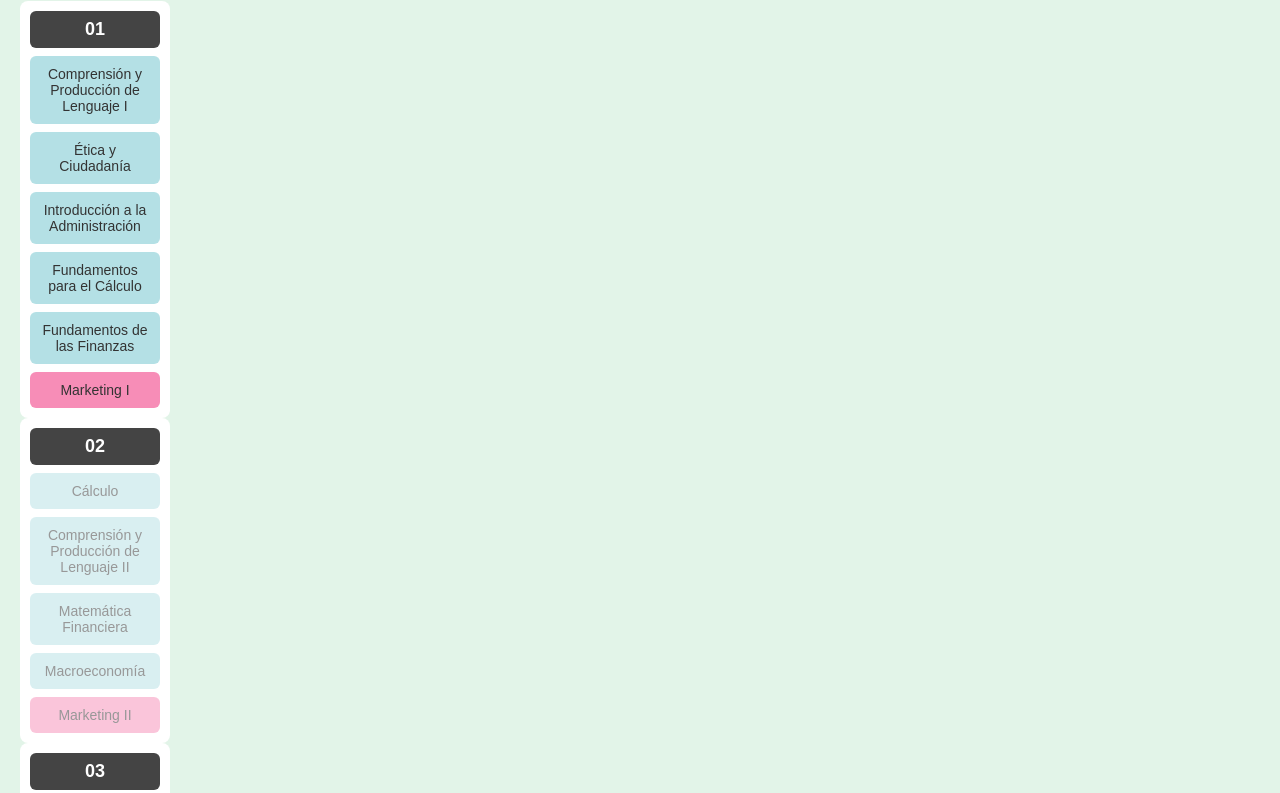
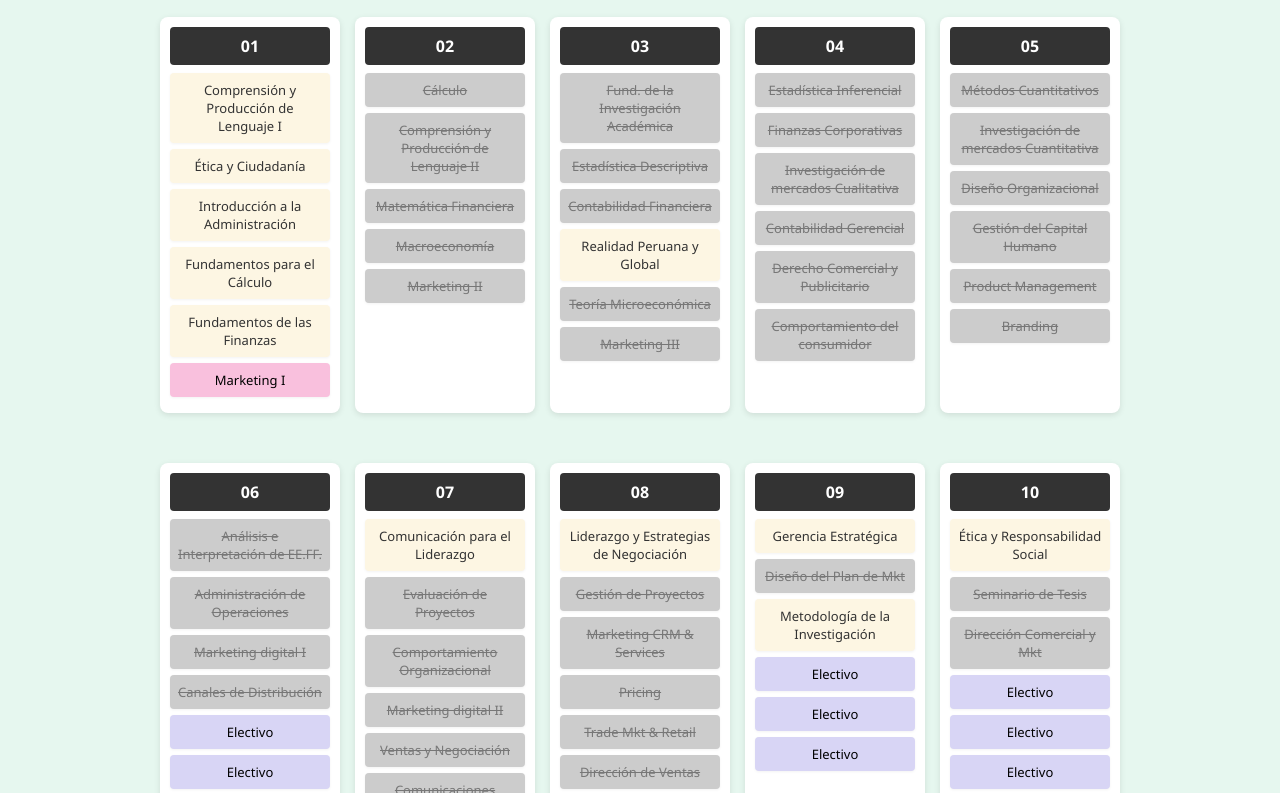
Before and after one commit to Danie247/Malla-de-Admi-y-Marketing-, a plain HTML site: page index.html in a window 1280 px wide. Shown: the part 97-890 px from the top of the page. Drawn offline with Linux system fonts and the light colour scheme.

Commit message:
Update style.css

```diff
--- a/style.css
+++ b/style.css
@@ -1,81 +1,84 @@
 body {
-  font-family: Arial, sans-serif;
-  background-color: #e2f4e8; /* fondo verde jade claro */
+  font-family: 'Segoe UI', sans-serif;
+  background-color: #e6f7ef; /* verde jade muy claro */
   margin: 0;
   padding: 20px;
   text-align: center;
 }
 
 h1 {
-  font-size: 32px;
-  margin-bottom: 20px;
-  color: #333;
+  color: #222;
+  margin-bottom: 30px;
 }
 
-.malla-fila {
+#malla-container {
   display: flex;
   flex-direction: column;
   gap: 50px;
   align-items: center;
 }
 
-.tabla-malla {
+.fila {
   display: flex;
+  gap: 15px;
   justify-content: center;
-  flex-wrap: nowrap;
-  gap: 15px;
 }
 
 .ciclo {
-  background-color: white;
+  background-color: #fff;
+  border-radius: 8px;
   padding: 10px;
-  border-radius: 8px;
-  width: 130px;
-  display: flex;
-  flex-direction: column;
-  gap: 8px;
+  width: 160px;
+  box-shadow: 0 2px 6px rgba(0,0,0,0.1);
 }
 
 .ciclo-header {
-  background-color: #444;
-  color: white;
+  background-color: #333;
+  color: #fff;
+  font-weight: bold;
   padding: 8px;
-  border-radius: 6px;
-  font-weight: bold;
-  font-size: 18px;
+  border-radius: 4px;
+  margin-bottom: 8px;
 }
 
 .curso {
-  padding: 10px;
-  font-size: 14px;
-  border-radius: 6px;
+  padding: 8px;
+  margin-bottom: 6px;
+  border-radius: 4px;
   cursor: pointer;
-  color: #333;
-  transition: transform 0.2s;
+  font-size: 13px;
+  font-weight: 500;
+  box-shadow: 0 1px 3px rgba(0,0,0,0.05);
+  transition: transform 0.1s;
 }
 
 .curso:hover {
-  transform: scale(1.05);
+  transform: scale(1.03);
 }
 
 .admin {
-  background-color: #b4e0e5; /* celeste bebé */
+  background-color: #fdf6e3; /* hueso */
+  color: #333;
 }
 
 .marketing {
-  background-color: #f78db7; /* rosa suave */
+  background-color: #f9c0dd; /* rosado pastel */
+  color: #000;
+}
+
+.electivo {
+  background-color: #d8d5f5; /* lila */
+  color: #000;
+}
+
+.bloqueado {
+  background-color: #ccc;
+  color: #777;
+  text-decoration: line-through;
+  cursor: not-allowed;
 }
 
 .aprobado {
-  background-color: #fdf6ee !important; /* color hueso */
+  background-color: #a8e6cf; /* verde suave aprobado */
   font-weight: bold;
 }
-
-.bloqueado {
-  opacity: 0.5;
-  cursor: not-allowed;
-}
-
-.electivo {
-  background-color: #dfaddf !important; /* lila pastel */
-}
```
